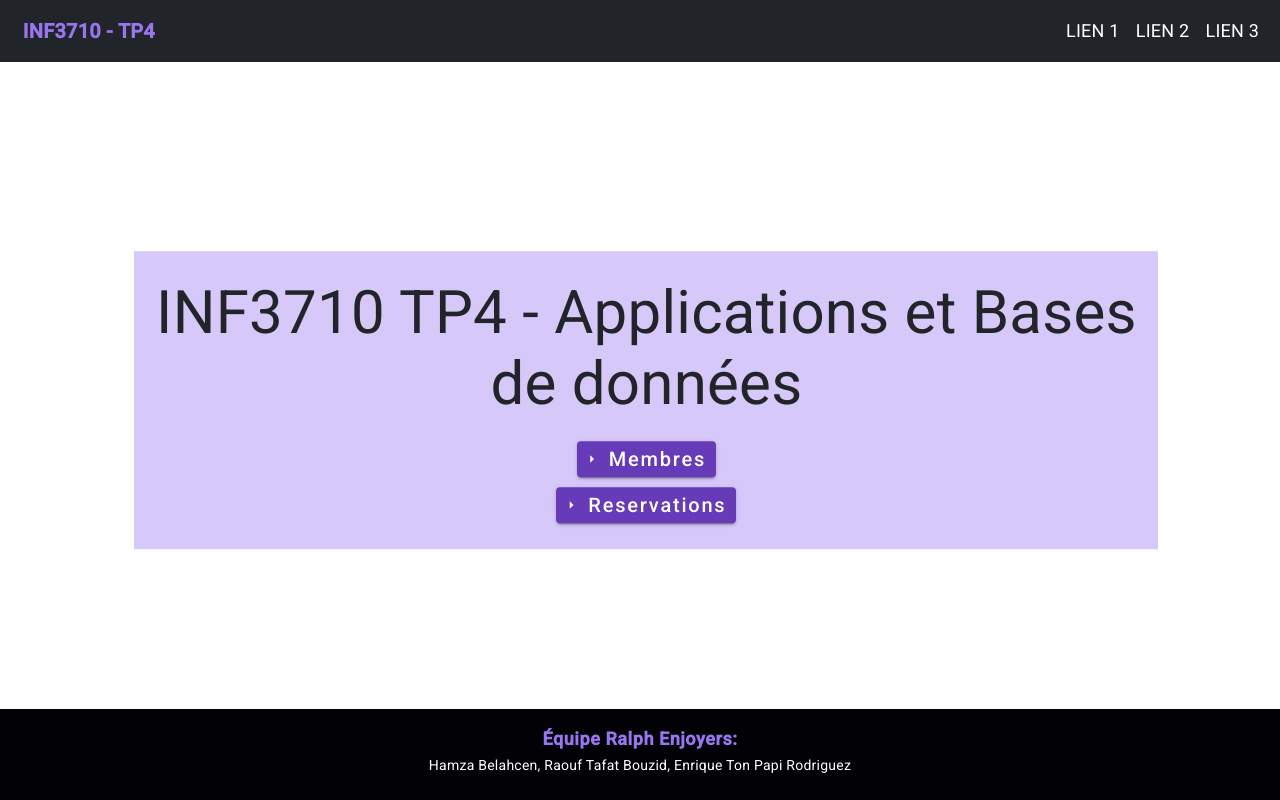
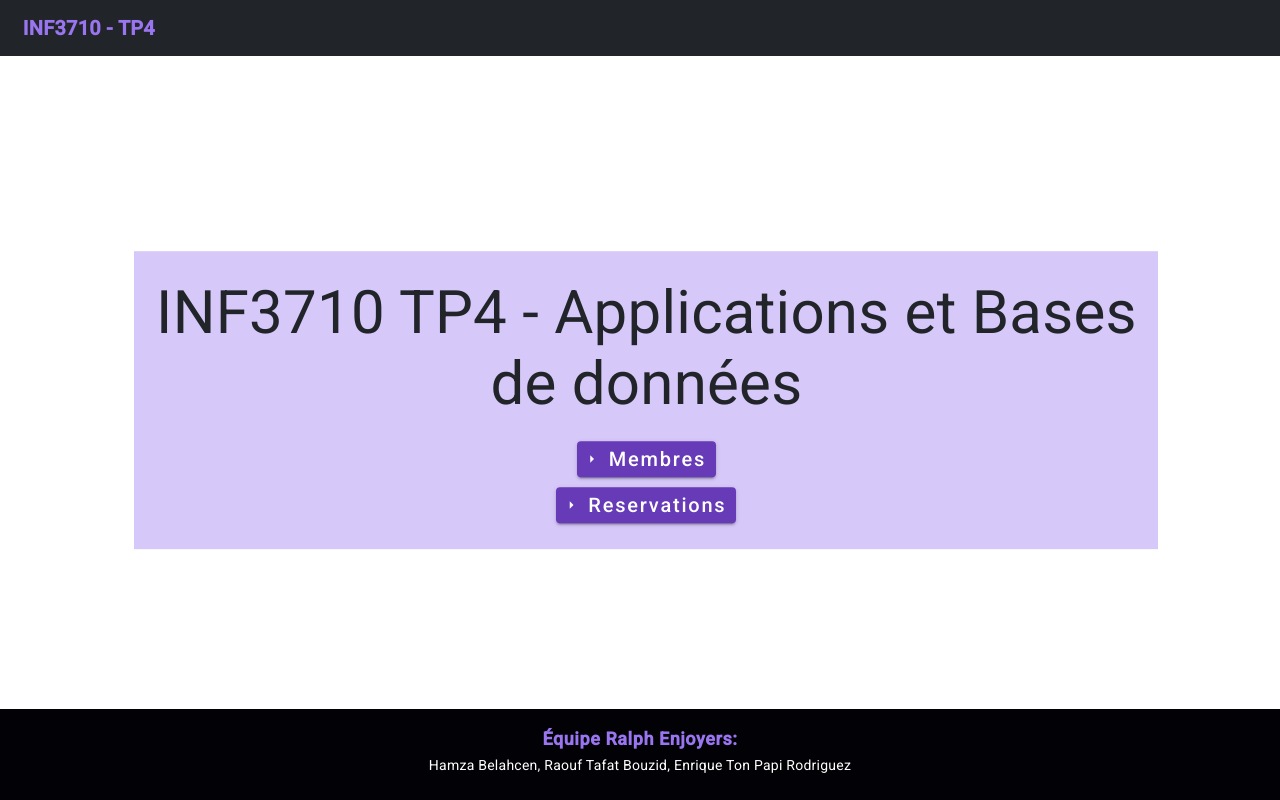
Before and after one commit to KiKero99/INF3719_TP4, an Angular app in the folder client/: page / in a window 1280 px wide. Built offline with nearby package versions, Linux system fonts and the light colour scheme.

Commit message:
[add] header links

```diff
--- a/client/src/app/components/navigation-bar/navigation-bar.component.html
+++ b/client/src/app/components/navigation-bar/navigation-bar.component.html
@@ -2,9 +2,10 @@
     <a class="navbar-brand title" href="/" matTooltip="Retournez à l'accueil">INF3710 - TP4</a>
     <div class="navbar-expand mr-auto">
         <div class="navbar-nav">
-            <a class="nav-item nav-link active" routerLink="/ROUTEUR_À_IMPLÉMENTER">LIEN 1</a>
-            <a class="nav-item nav-link active" routerLink="/ROUTEUR_À_IMPLÉMENTER">LIEN 2</a>
-            <a class="nav-item nav-link active" routerLink="/ROUTEUR_À_IMPLÉMENTER">LIEN 3</a>
+            <a class="nav-item nav-link active" *ngIf="route == '/reservations'" routerLink="/creation">CREATE</a>
+            <a class="nav-item nav-link active" *ngIf="route == '/creation'" routerLink="/reservations">
+                <i class="material-icons">close</i>
+            </a>
         </div>
     </div>
 </nav>
--- a/client/src/app/components/navigation-bar/navigation-bar.component.ts
+++ b/client/src/app/components/navigation-bar/navigation-bar.component.ts
@@ -1,4 +1,6 @@
 import { Component } from '@angular/core';
+import { Router } from '@angular/router';
+import { Location } from "@angular/common";
 
 @Component({
   selector: 'app-navigation-bar',
@@ -6,5 +8,15 @@ import { Component } from '@angular/core';
   styleUrls: ['./navigation-bar.component.css']
 })
 export class NavigationBarComponent {
+  public route: string;
 
+  public constructor(location: Location, router: Router) {
+    router.events.subscribe((_val: any) => {
+      if (location.path() !== "") {
+        this.route = location.path();
+      } else {
+        this.route = "";
+      }
+    });
+  }
 }
```
